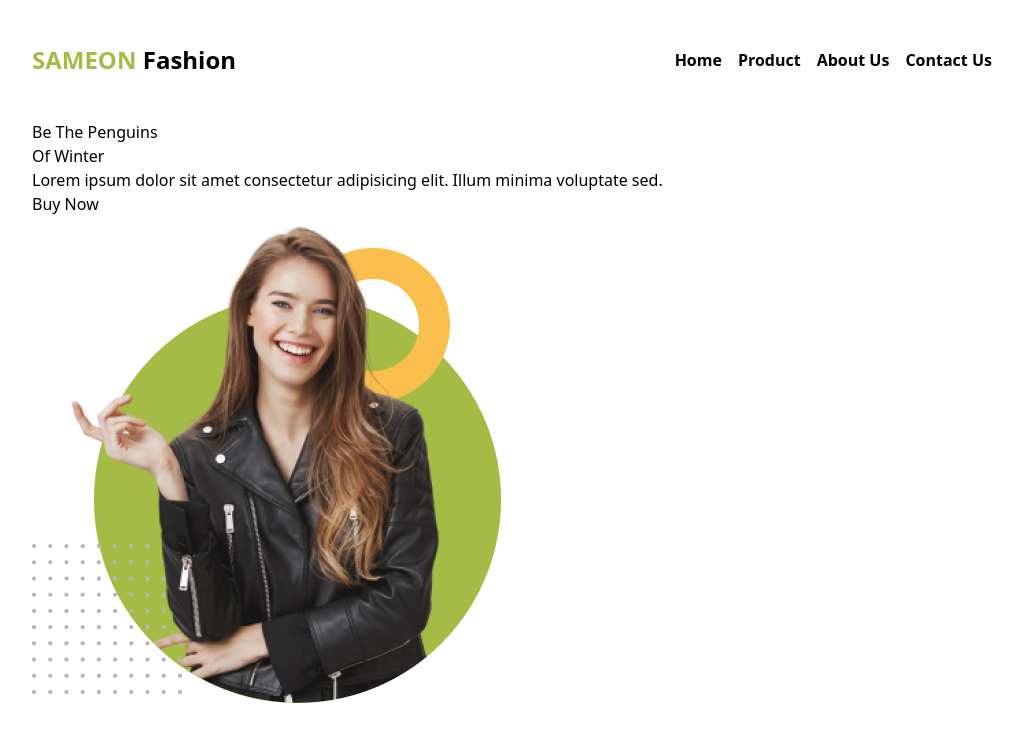
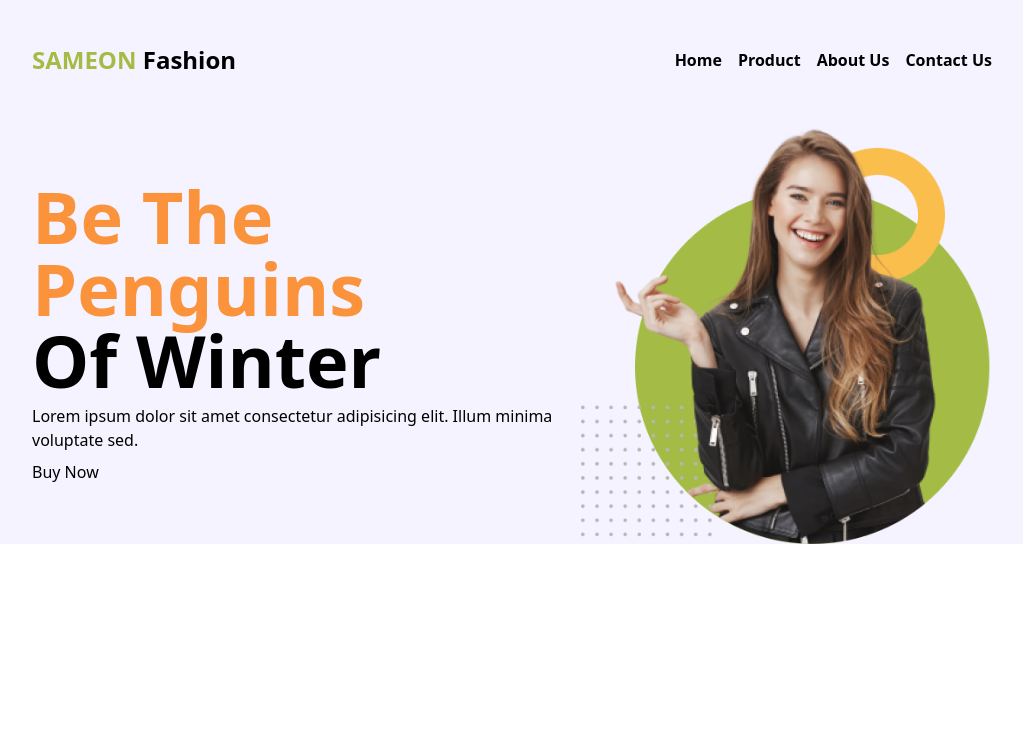
Before and after one commit to mdsabbiralmamon/SAMEON-Fashion, a plain HTML site: page index.html in a window 1280 px wide. Shown: the whole page, without its empty margins (128-1151 px from the left). Drawn offline with nearby package versions, Linux system fonts and the light colour scheme.

Commit message:
header hero section creating....

```diff
--- a/index.html
+++ b/index.html
@@ -8,9 +8,9 @@
 </head>
 <body>
     <!-- Header Section Started -->
-    <header>
+    <header class="bg-violet-50">
         <div class="container w-9/12 mx-auto">
-            <nav class="flex justify-between items-center my-11">
+            <nav class="flex justify-between items-center py-11">
                 <div class="leftLogo">
                     <h2 class="text-2xl font-bold"><span class="text-[#A4BC46]">SAMEON </span>Fashion</h2>
                 </div>
@@ -24,10 +24,10 @@
                 </div>
             </nav>
             <!-- Header Hero Section Starts Here -->
-            <div class="heroSection">
+            <div class="heroSection flex items-center justify-between">
                 <div class="leftTitles">
-                    <h2>Be The Penguins <br> <span class="2ndLine">Of Winter</span></h2>
-                    <p>Lorem ipsum dolor sit amet consectetur adipisicing elit. Illum minima voluptate sed.</p>
+                    <h2 class="text-7xl font-bold"><span class="1stLine text-orange-400">Be The Penguins</span> <br> Of Winter</h2>
+                    <p class="my-2">Lorem ipsum dolor sit amet consectetur adipisicing elit. Illum minima voluptate sed.</p>
                     <button>Buy Now</button>
                 </div>
                 <div class="rightPhoto">
```
